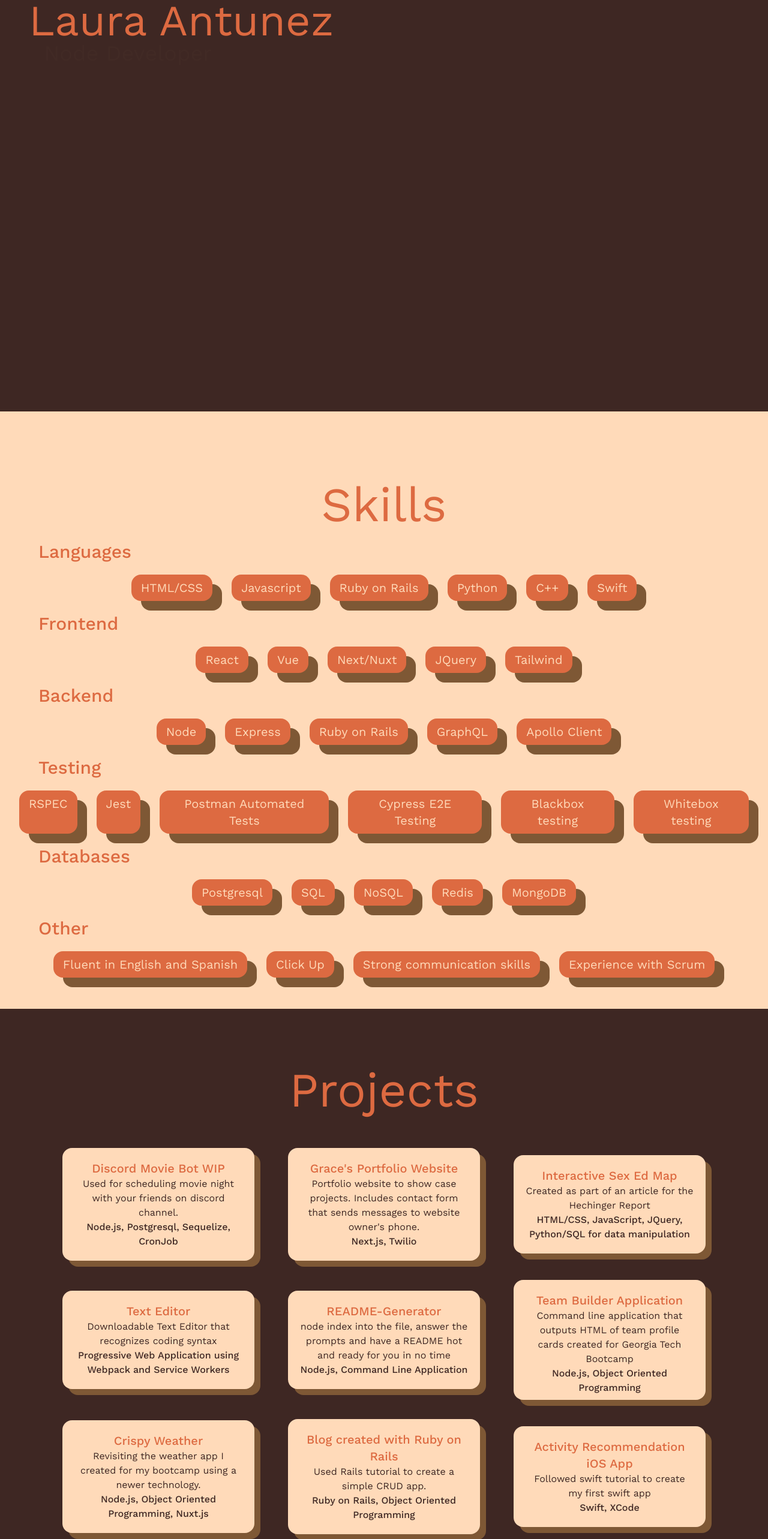
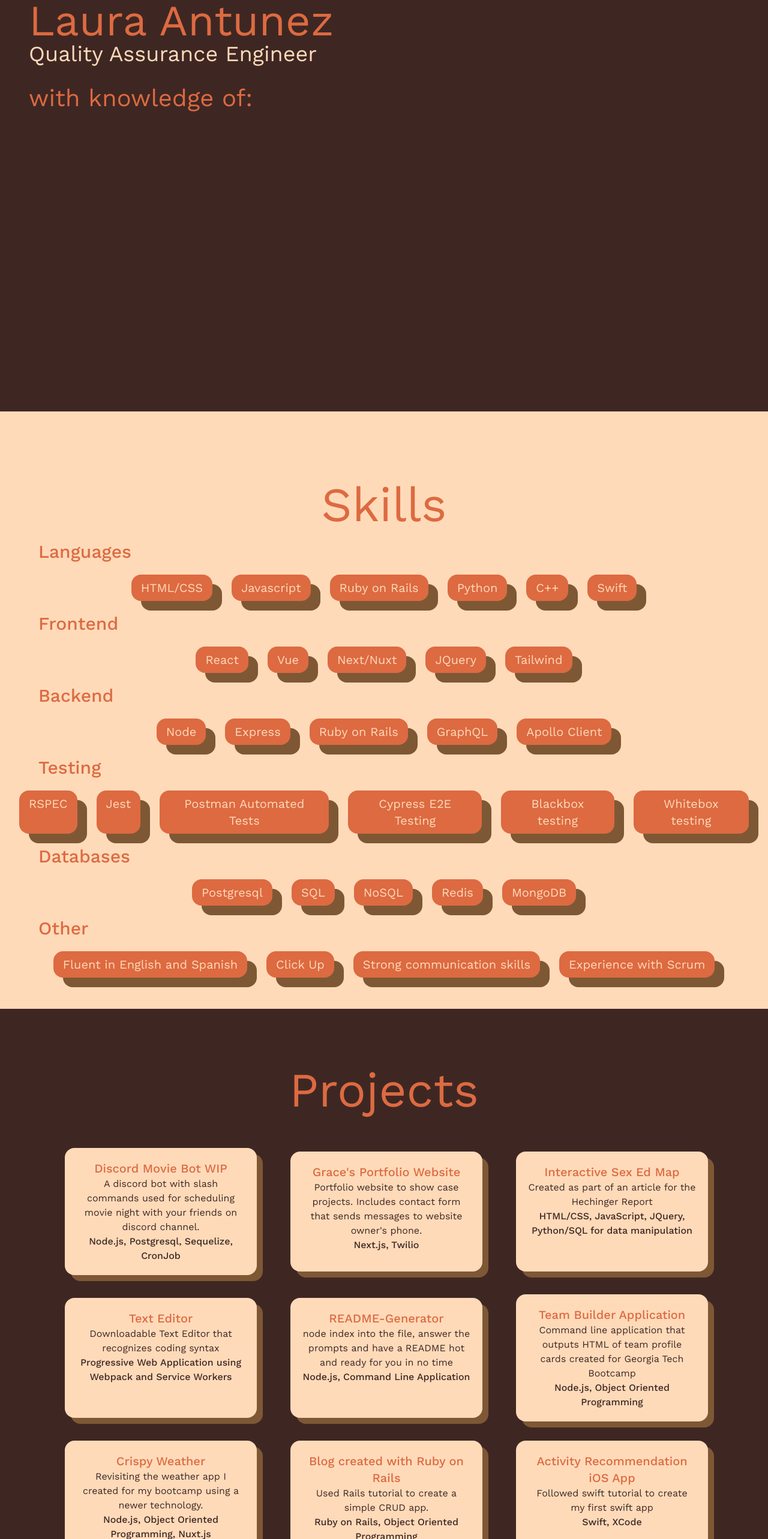
Before and after one commit to lauraantunez024/themeforest-mamey-template, a Next.js app: page / in a window 1280 px wide. Shown: the part 234-2800 px from the top of the page at 60% size. Built offline with nearby package versions, Linux system fonts and the light colour scheme.

Commit message:
improvements to style

```diff
--- a/src/app/components/HamburgerMenu.jsx
+++ b/src/app/components/HamburgerMenu.jsx
@@ -64,7 +64,7 @@ export default function HamburgerMenu() {
                 </div>
               ))}
             </div>
-            {/* <div className="grid grid-cols-2 divide-x divide-gray-900/5 bg-gray-50">
+            <div className="grid grid-cols-2 divide-x divide-gray-900/5 bg-gray-50">
               {callsToAction.map((item) => (
                 <a
                   key={item.name}
@@ -75,7 +75,7 @@ export default function HamburgerMenu() {
                   {item.name}
                 </a>
               ))}
-            </div> */}
+            </div>
           </div>
         </Popover>
       </Transition>
--- a/src/app/data.js
+++ b/src/app/data.js
@@ -49,7 +49,7 @@ export const aboutMe = {
 export const portfolio = [
     {
       title: "Discord Movie Bot WIP",
-      subtitle: "Used for scheduling movie night with your friends on discord channel.",
+      subtitle: "A discord bot with slash commands used for scheduling movie night with your friends on discord channel.",
       description: "Node.js, Postgresql, Sequelize, CronJob",
 
       deployedURL: "https://lauraantunez024.github.io/E-Comm/",
--- a/src/app/globals.css
+++ b/src/app/globals.css
@@ -137,7 +137,7 @@ main {
   box-shadow: #7e5835 10px 10px;
   border-radius: 1rem;
   max-width: 25vw;
-  max-height: 25vh;
+  min-height: 25vh;
 }
 
 /* Home page -  contact section*/
@@ -185,6 +185,9 @@ img {
 }
 
 @media screen and (max-width: 40rem) {
+  body {
+    overflow-y: none;
+  }
 
   .logo {
     left: 55%;
@@ -202,6 +205,7 @@ img {
     margin: 1% 1%;
     min-width: 50vw;
     max-width: 90%;
+    min-height: 25vh;
     overflow-y: scroll;
   }
 
@@ -223,6 +227,10 @@ img {
 
 }
 
+
+section.accent-background {
+  width: 100vw;
+}
 .bottom-links {
   padding: 1%;
 }
@@ -265,17 +273,11 @@ img {
   animation-delay: 4.75s;
 }
 
+
 .spinning:nth-of-type(5) {
-  animation-name: rotate;
-  animation-duration: 1.5s;
-  animation-delay: 6.25s;
-}
-
-
-.spinning:nth-of-type(6) {
   animation-name: rotate-last;
   animation-duration: 1.5s;
-  animation-delay: 8s;
+  animation-delay: 7s;
   animation-fill-mode: forwards;
 }
 
--- a/src/app/page.js
+++ b/src/app/page.js
@@ -15,17 +15,18 @@ import { skills, portfolio, aboutMe } from "./data.js";
 
 export default function Home() {
   return (
-    <main class="w-full" id=''>
+    <main class="w-screen" id=''>
       <section class="primary-background h-screen">
         <div class="landing-content absolute">
           <h1 class="text-7xl mt-12">Laura Antunez</h1>
+          <h1 class="text-4xl accent ">Quality Assurance Engineer</h1>
           <br />
-          <span class="text-4xl accent spinning absolute">Full Stack Developer</span>
-          <span class="text-4xl accent spinning absolute">React Developer</span>
-          <span class="text-4xl accent spinning absolute">Vue Developer</span>
-          <span class="text-4xl accent spinning absolute">Node Developer</span>
-          <span class="text-4xl accent spinning absolute">Ruby on Rails Developer</span>
-          <span class="text-4xl accent spinning absolute ">Quality Assurance Engineer</span>
+          <h1 class='secondary'> with knowledge of:</h1>
+          <span class="text-4xl accent spinning absolute">React </span>
+          <span class="text-4xl accent spinning absolute">Vue </span>
+          <span class="text-4xl accent spinning absolute">Node </span>
+          <span class="text-4xl accent spinning absolute">Ruby on Rails</span>
+          <span class="text-4xl accent spinning absolute">Full Stack Development</span>
         </div>
       </section>
       {/* second page - Skills section */}
@@ -44,7 +45,7 @@ export default function Home() {
       {/* third page - projects section */}
       <section class='w-full' id='projects'>
         <h1 class="text-6xl text-center title mb-10">Projects</h1>
-        <div class="flex flex-wrap flex-row justify-items-center items-center ml-14 project-section">
+        <div class="flex flex-wrap flex-row justify-center items-center project-section">
           {portfolio.map((project, index) => (
             <ProjectCard
               key={index}
```
